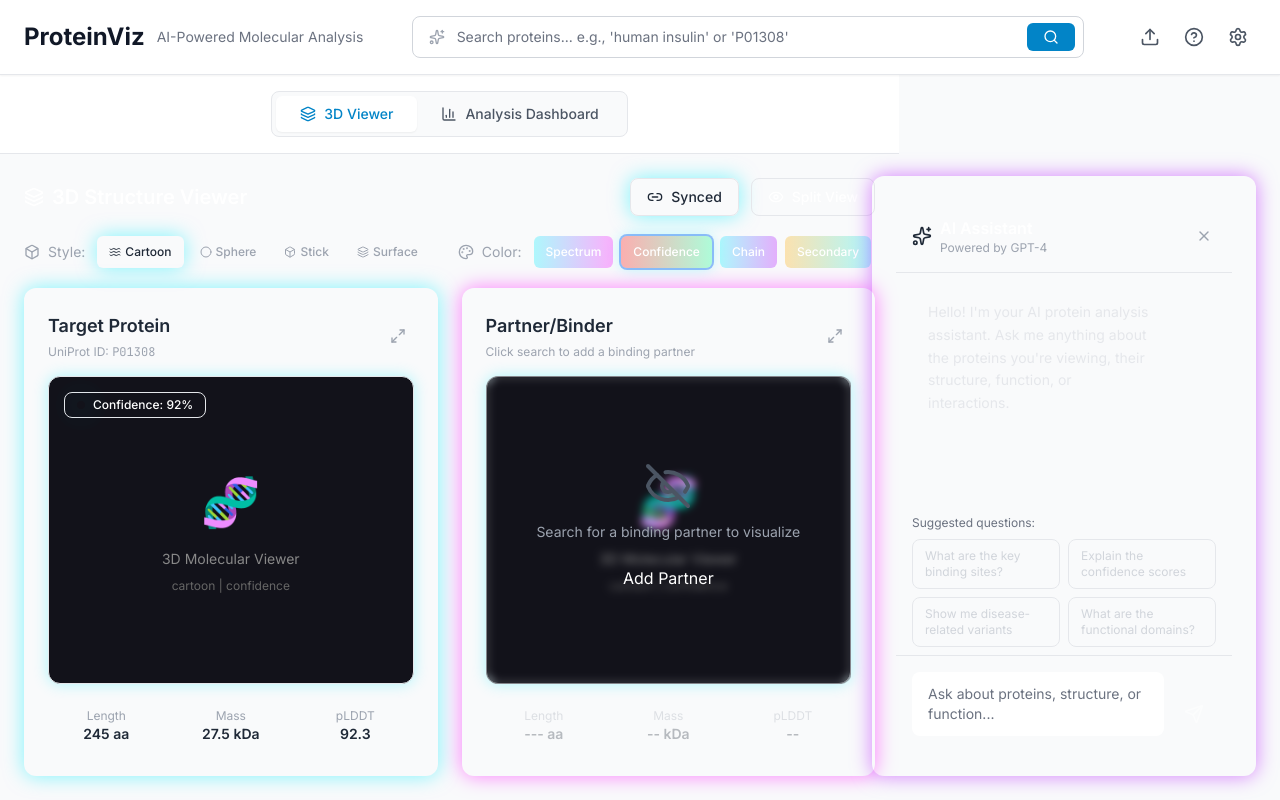
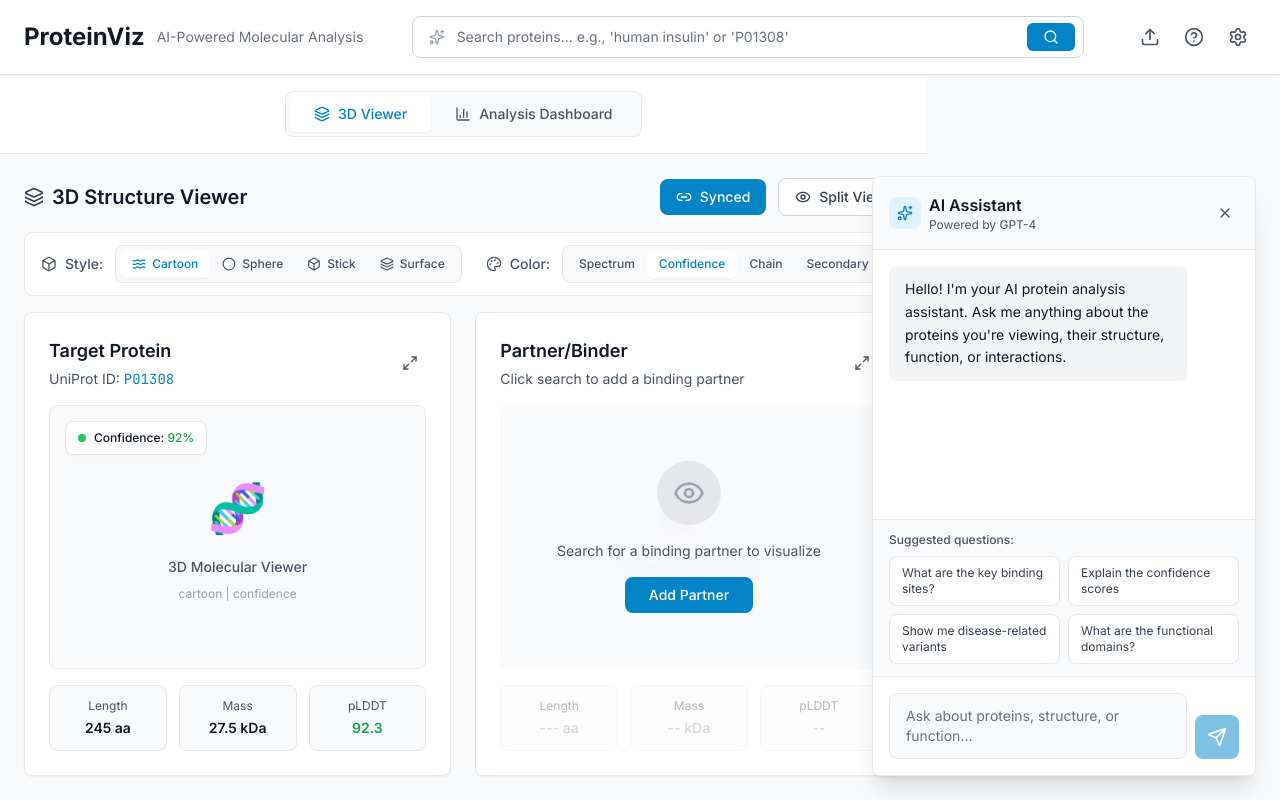
Before and after one commit to rsingh135/ProteinArchitect, a React (Vite) app in the folder frontend/: page / in a window 1280 px wide. Built offline with nearby package versions, Linux system fonts and the light colour scheme.

Commit message:
contrast

```diff
--- a/frontend/src/components/chat/AIChat.jsx
+++ b/frontend/src/components/chat/AIChat.jsx
@@ -1,8 +1,7 @@
 import React, { useState, useRef, useEffect } from 'react';
 import { motion, AnimatePresence } from 'framer-motion';
-import { Send, Sparkles, X, MinusCircle, Loader } from 'lucide-react';
+import { Send, Sparkles, X, Loader } from 'lucide-react';
 import { useProteinStore } from '../../store/proteinStore';
-import GlassCard from '../shared/GlassCard';
 
 const AIChat = () => {
   const { isChatOpen, setIsChatOpen } = useProteinStore();
@@ -61,7 +60,7 @@ const AIChat = () => {
     return (
       <button
         onClick={() => setIsChatOpen(true)}
-        className="fixed bottom-6 right-6 px-6 py-3 bg-gradient-to-r from-neon-cyan to-neon-purple text-white rounded-full shadow-neon-cyan hover:shadow-neon-magenta transition-all duration-300 flex items-center space-x-2 z-50 animate-glow-pulse"
+        className="fixed bottom-6 right-6 px-6 py-3 bg-primary-600 text-white rounded-lg shadow-lg hover:bg-primary-700 transition-all flex items-center space-x-2 z-50"
       >
         <Sparkles className="w-5 h-5" />
         <span className="font-medium">Ask AI Assistant</span>
@@ -72,29 +71,28 @@ const AIChat = () => {
   return (
     <AnimatePresence>
       <motion.div
-        initial={{ opacity: 0, x: 100 }}
-        animate={{ opacity: 1, x: 0 }}
-        exit={{ opacity: 0, x: 100 }}
+        initial={{ opacity: 0, y: 20 }}
+        animate={{ opacity: 1, y: 0 }}
+        exit={{ opacity: 0, y: 20 }}
         className="fixed right-6 bottom-6 w-96 h-[600px] z-50"
       >
-        <GlassCard className="h-full flex flex-col p-0 overflow-hidden" neonBorder neonColor="purple">
+        <div className="bg-white rounded-lg border border-gray-200 shadow-xl h-full flex flex-col overflow-hidden">
           {/* Header */}
-          <div className="flex items-center justify-between p-4 border-b border-dark-border bg-dark-elevated/50">
+          <div className="flex items-center justify-between p-4 border-b border-gray-200 bg-gray-50">
             <div className="flex items-center space-x-2">
-              <div className="relative">
-                <Sparkles className="w-5 h-5 text-neon-purple" />
-                <div className="absolute inset-0 bg-neon-purple blur-md opacity-50"></div>
+              <div className="w-8 h-8 bg-primary-100 rounded-lg flex items-center justify-center">
+                <Sparkles className="w-4 h-4 text-primary-600" />
               </div>
               <div>
-                <h3 className="font-semibold text-white">AI Assistant</h3>
-                <p className="text-xs text-gray-400">Powered by GPT-4</p>
+                <h3 className="font-semibold text-gray-900">AI Assistant</h3>
+                <p className="text-xs text-gray-600">Powered by GPT-4</p>
               </div>
             </div>
             <button
               onClick={() => setIsChatOpen(false)}
-              className="p-1 rounded-lg hover:bg-dark-hover transition-colors"
+              className="p-1.5 rounded-lg hover:bg-gray-200 transition-colors"
             >
-              <X className="w-4 h-4 text-gray-400" />
+              <X className="w-4 h-4 text-gray-600" />
             </button>
           </div>
 
@@ -106,10 +104,10 @@ const AIChat = () => {
                 className={`flex ${message.role === 'user' ? 'justify-end' : 'justify-start'}`}
               >
                 <div
-                  className={`max-w-[85%] rounded-xl px-4 py-3 ${
+                  className={`max-w-[85%] rounded-lg px-4 py-3 ${
                     message.role === 'user'
-                      ? 'bg-gradient-to-r from-neon-cyan to-neon-blue text-white'
-                      : 'glass text-gray-200'
+                      ? 'bg-primary-600 text-white'
+                      : 'bg-gray-100 text-gray-900'
                   }`}
                 >
                   <p className="text-sm leading-relaxed">{message.content}</p>
@@ -119,9 +117,9 @@ const AIChat = () => {
 
             {isTyping && (
               <div className="flex justify-start">
-                <div className="glass rounded-xl px-4 py-3 flex items-center space-x-2">
-                  <Loader className="w-4 h-4 text-neon-purple animate-spin" />
-                  <span className="text-sm text-gray-400">Analyzing...</span>
+                <div className="bg-gray-100 rounded-lg px-4 py-3 flex items-center space-x-2">
+                  <Loader className="w-4 h-4 text-primary-600 animate-spin" />
+                  <span className="text-sm text-gray-600">Analyzing...</span>
                 </div>
               </div>
             )}
@@ -131,14 +129,14 @@ const AIChat = () => {
 
           {/* Suggested Questions */}
           {messages.length === 1 && (
-            <div className="px-4 pb-2">
-              <p className="text-xs text-gray-500 mb-2">Suggested questions:</p>
+            <div className="px-4 pb-3 border-t border-gray-200 pt-3 bg-gray-50">
+              <p className="text-xs text-gray-600 mb-2 font-medium">Suggested questions:</p>
               <div className="grid grid-cols-2 gap-2">
                 {suggestedQuestions.map((question, index) => (
                   <button
                     key={index}
                     onClick={() => setInput(question)}
-                    className="text-xs text-left px-3 py-2 rounded-lg bg-dark-surface hover:bg-dark-hover border border-dark-border hover:border-neon-purple/50 transition-all duration-300 text-gray-300"
+                    className="text-xs text-left px-3 py-2 rounded-lg bg-white hover:bg-gray-100 border border-gray-200 hover:border-primary-300 transition-all text-gray-700"
                   >
                     {question}
                   </button>
@@ -148,26 +146,26 @@ const AIChat = () => {
           )}
 
           {/* Input */}
-          <div className="p-4 border-t border-dark-border bg-dark-elevated/50">
+          <div className="p-4 border-t border-gray-200 bg-white">
             <div className="flex items-end space-x-2">
               <textarea
                 value={input}
                 onChange={(e) => setInput(e.target.value)}
                 onKeyPress={handleKeyPress}
                 placeholder="Ask about proteins, structure, or function..."
-                className="flex-1 bg-dark-surface rounded-lg px-4 py-3 text-sm text-white placeholder-gray-500 outline-none focus:ring-2 focus:ring-neon-purple resize-none"
+                className="flex-1 bg-gray-50 border border-gray-200 rounded-lg px-4 py-3 text-sm text-gray-900 placeholder-gray-500 outline-none focus:ring-2 focus:ring-primary-500 focus:border-transparent resize-none"
                 rows="2"
               />
               <button
                 onClick={handleSend}
                 disabled={!input.trim()}
-                className="p-3 rounded-lg bg-gradient-to-r from-neon-purple to-neon-magenta text-white hover:shadow-neon-purple transition-all duration-300 disabled:opacity-50 disabled:cursor-not-allowed"
+                className="p-3 rounded-lg bg-primary-600 text-white hover:bg-primary-700 transition-colors disabled:opacity-50 disabled:cursor-not-allowed"
               >
                 <Send className="w-5 h-5" />
               </button>
             </div>
           </div>
-        </GlassCard>
+        </div>
       </motion.div>
     </AnimatePresence>
   );
--- a/frontend/src/components/viewer/DualViewer.jsx
+++ b/frontend/src/components/viewer/DualViewer.jsx
@@ -1,9 +1,8 @@
 import React, { useState } from 'react';
 import { motion } from 'framer-motion';
-import { Layers, Link2, Eye, EyeOff, Maximize2 } from 'lucide-react';
+import { Layers, Link2, Eye, Maximize2 } from 'lucide-react';
 import MolecularViewer from './MolecularViewer';
 import ViewerControls from './ViewerControls';
-import GlassCard from '../shared/GlassCard';
 import { useProteinStore } from '../../store/proteinStore';
 
 const DualViewer = () => {
@@ -28,45 +27,39 @@ const DualViewer = () => {
   };
 
   return (
-    <div className="h-full flex flex-col p-6 space-y-4">
+    <div className="h-full flex flex-col p-6 space-y-4 bg-gray-50">
       {/* Top Controls */}
       <div className="flex items-center justify-between">
-        <div className="flex items-center space-x-2">
-          <h2 className="text-xl font-semibold text-white flex items-center">
-            <Layers className="w-5 h-5 mr-2 text-neon-cyan" />
+        <h2 className="text-xl font-semibold text-gray-900 flex items-center">
+          <Layers className="w-5 h-5 mr-2 text-gray-700" />
           3D Structure Viewer
         </h2>
-        </div>
 
         <div className="flex items-center space-x-3">
           {/* Sync Toggle */}
           <button
             onClick={toggleSync}
-            className={`px-4 py-2 rounded-lg flex items-center space-x-2 transition-all duration-300 ${
+            className={`px-4 py-2 rounded-lg flex items-center space-x-2 transition-all text-sm font-medium ${
               syncRotation
-                ? 'bg-neon-cyan/20 text-neon-cyan border border-neon-cyan/50 shadow-neon-cyan'
-                : 'bg-dark-surface text-gray-400 border border-dark-border hover:bg-dark-hover'
+                ? 'bg-primary-600 text-white'
+                : 'bg-white text-gray-700 border border-gray-300 hover:bg-gray-50'
             }`}
           >
             <Link2 className="w-4 h-4" />
-            <span className="text-sm font-medium">
-              {syncRotation ? 'Synced' : 'Independent'}
-            </span>
+            <span>{syncRotation ? 'Synced' : 'Independent'}</span>
           </button>
 
           {/* View Mode Toggle */}
           <button
             onClick={toggleViewMode}
-            className="px-4 py-2 rounded-lg bg-dark-surface border border-dark-border hover:bg-dark-hover transition-all duration-300 flex items-center space-x-2 text-white"
+            className="px-4 py-2 rounded-lg bg-white border border-gray-300 hover:bg-gray-50 transition-all flex items-center space-x-2 text-gray-700 text-sm font-medium"
           >
             {viewMode === 'split' ? (
               <Eye className="w-4 h-4" />
             ) : (
               <Layers className="w-4 h-4" />
             )}
-            <span className="text-sm font-medium">
-              {viewMode === 'split' ? 'Split View' : 'Overlay'}
-            </span>
+            <span>{viewMode === 'split' ? 'Split View' : 'Overlay'}</span>
           </button>
         </div>
       </div>
@@ -78,20 +71,20 @@ const DualViewer = () => {
       <div className="flex-1 grid grid-cols-2 gap-6">
         {/* Left Viewer - Target Protein */}
         <motion.div
-          initial={{ opacity: 0, x: -20 }}
-          animate={{ opacity: 1, x: 0 }}
+          initial={{ opacity: 0, y: 20 }}
+          animate={{ opacity: 1, y: 0 }}
           transition={{ delay: 0.1 }}
+          className="bg-white rounded-lg border border-gray-200 shadow-sm p-6 flex flex-col"
         >
-          <GlassCard neonBorder neonColor="cyan" className="h-full flex flex-col">
           <div className="flex items-center justify-between mb-4">
             <div>
-                <h3 className="text-lg font-semibold neon-text-cyan">Target Protein</h3>
-                <p className="text-xs text-gray-400 mt-1">
-                  UniProt ID: <span className="font-mono text-neon-cyan">P01308</span>
+              <h3 className="text-lg font-semibold text-gray-900">Target Protein</h3>
+              <p className="text-sm text-gray-600 mt-1">
+                UniProt ID: <span className="font-mono text-primary-600">P01308</span>
               </p>
             </div>
-              <button className="p-2 rounded-lg hover:bg-dark-hover transition-colors">
-                <Maximize2 className="w-4 h-4 text-gray-400" />
+            <button className="p-2 rounded-lg hover:bg-gray-100 transition-colors">
+              <Maximize2 className="w-4 h-4 text-gray-600" />
             </button>
           </div>
 
@@ -105,50 +98,49 @@ const DualViewer = () => {
             />
 
             {/* Confidence Badge */}
-              <div className="absolute top-4 left-4 px-3 py-1 rounded-lg glass border border-neon-cyan/30">
+            <div className="absolute top-4 left-4 px-3 py-2 rounded-lg bg-white border border-gray-200 shadow-sm">
               <div className="flex items-center space-x-2">
-                  <div className="w-2 h-2 rounded-full bg-neon-green animate-glow-pulse"></div>
-                  <span className="text-xs text-white font-medium">
-                    Confidence: <span className="text-neon-green">92%</span>
+                <div className="w-2 h-2 rounded-full bg-green-500"></div>
+                <span className="text-xs text-gray-900 font-medium">
+                  Confidence: <span className="text-green-600">92%</span>
                 </span>
               </div>
             </div>
           </div>
 
           {/* Quick Stats */}
-            <div className="mt-4 grid grid-cols-3 gap-2">
-              <div className="text-center py-2 rounded-lg bg-dark-surface/50">
-                <div className="text-xs text-gray-400">Length</div>
-                <div className="text-sm font-semibold text-neon-cyan">245 aa</div>
+          <div className="mt-4 grid grid-cols-3 gap-3">
+            <div className="text-center py-3 rounded-lg bg-gray-50 border border-gray-200">
+              <div className="text-xs text-gray-600 mb-1">Length</div>
+              <div className="text-sm font-semibold text-gray-900">245 aa</div>
             </div>
-              <div className="text-center py-2 rounded-lg bg-dark-surface/50">
-                <div className="text-xs text-gray-400">Mass</div>
-                <div className="text-sm font-semibold text-neon-cyan">27.5 kDa</div>
+            <div className="text-center py-3 rounded-lg bg-gray-50 border border-gray-200">
+              <div className="text-xs text-gray-600 mb-1">Mass</div>
+              <div className="text-sm font-semibold text-gray-900">27.5 kDa</div>
             </div>
-              <div className="text-center py-2 rounded-lg bg-dark-surface/50">
-                <div className="text-xs text-gray-400">pLDDT</div>
-                <div className="text-sm font-semibold text-neon-green">92.3</div>
+            <div className="text-center py-3 rounded-lg bg-gray-50 border border-gray-200">
+              <div className="text-xs text-gray-600 mb-1">pLDDT</div>
+              <div className="text-sm font-semibold text-green-600">92.3</div>
             </div>
           </div>
-          </GlassCard>
         </motion.div>
 
         {/* Right Viewer - Binder/Partner */}
         <motion.div
-          initial={{ opacity: 0, x: 20 }}
-          animate={{ opacity: 1, x: 0 }}
+          initial={{ opacity: 0, y: 20 }}
+          animate={{ opacity: 1, y: 0 }}
           transition={{ delay: 0.2 }}
+          className="bg-white rounded-lg border border-gray-200 shadow-sm p-6 flex flex-col"
         >
-          <GlassCard neonBorder neonColor="magenta" className="h-full flex flex-col">
           <div className="flex items-center justify-between mb-4">
             <div>
-                <h3 className="text-lg font-semibold neon-text-magenta">Partner/Binder</h3>
-                <p className="text-xs text-gray-400 mt-1">
+              <h3 className="text-lg font-semibold text-gray-900">Partner/Binder</h3>
+              <p className="text-sm text-gray-600 mt-1">
                 Click search to add a binding partner
               </p>
             </div>
-              <button className="p-2 rounded-lg hover:bg-dark-hover transition-colors">
-                <Maximize2 className="w-4 h-4 text-gray-400" />
+            <button className="p-2 rounded-lg hover:bg-gray-100 transition-colors">
+              <Maximize2 className="w-4 h-4 text-gray-600" />
             </button>
           </div>
 
@@ -162,13 +154,15 @@ const DualViewer = () => {
             />
 
             {/* Empty State Overlay */}
-              <div className="absolute inset-0 flex items-center justify-center bg-dark-surface/30 backdrop-blur-sm rounded-xl">
+            <div className="absolute inset-0 flex items-center justify-center bg-gray-50/95 backdrop-blur-sm rounded-lg">
               <div className="text-center">
-                  <EyeOff className="w-12 h-12 text-gray-600 mx-auto mb-3" />
-                  <p className="text-gray-400 text-sm">
+                <div className="w-16 h-16 bg-gray-200 rounded-full flex items-center justify-center mx-auto mb-4">
+                  <Eye className="w-8 h-8 text-gray-400" />
+                </div>
+                <p className="text-gray-600 text-sm mb-4">
                   Search for a binding partner to visualize
                 </p>
-                  <button className="mt-4 px-6 py-2 bg-gradient-to-r from-neon-magenta to-neon-purple text-white rounded-lg hover:shadow-neon-magenta transition-all duration-300">
+                <button className="px-6 py-2 bg-primary-600 text-white rounded-lg hover:bg-primary-700 transition-colors text-sm font-medium">
                   Add Partner
                 </button>
               </div>
@@ -176,21 +170,20 @@ const DualViewer = () => {
           </div>
 
           {/* Quick Stats (Hidden when empty) */}
-            <div className="mt-4 grid grid-cols-3 gap-2 opacity-30">
-              <div className="text-center py-2 rounded-lg bg-dark-surface/50">
-                <div className="text-xs text-gray-400">Length</div>
-                <div className="text-sm font-semibold text-neon-magenta">--- aa</div>
+          <div className="mt-4 grid grid-cols-3 gap-3 opacity-40">
+            <div className="text-center py-3 rounded-lg bg-gray-50 border border-gray-200">
+              <div className="text-xs text-gray-600 mb-1">Length</div>
+              <div className="text-sm font-semibold text-gray-400">--- aa</div>
             </div>
-              <div className="text-center py-2 rounded-lg bg-dark-surface/50">
-                <div className="text-xs text-gray-400">Mass</div>
-                <div className="text-sm font-semibold text-neon-magenta">-- kDa</div>
+            <div className="text-center py-3 rounded-lg bg-gray-50 border border-gray-200">
+              <div className="text-xs text-gray-600 mb-1">Mass</div>
+              <div className="text-sm font-semibold text-gray-400">-- kDa</div>
             </div>
-              <div className="text-center py-2 rounded-lg bg-dark-surface/50">
-                <div className="text-xs text-gray-400">pLDDT</div>
-                <div className="text-sm font-semibold text-neon-magenta">--</div>
+            <div className="text-center py-3 rounded-lg bg-gray-50 border border-gray-200">
+              <div className="text-xs text-gray-600 mb-1">pLDDT</div>
+              <div className="text-sm font-semibold text-gray-400">--</div>
             </div>
           </div>
-          </GlassCard>
         </motion.div>
       </div>
     </div>
--- a/frontend/src/components/viewer/MolecularViewer.jsx
+++ b/frontend/src/components/viewer/MolecularViewer.jsx
@@ -15,21 +15,21 @@ const MolecularViewer = ({
         width,
         height,
         position: 'relative',
-        borderRadius: '12px',
+        borderRadius: '8px',
         overflow: 'hidden',
-        backgroundColor: '#12121a',
+        backgroundColor: '#f9fafb',
         display: 'flex',
         alignItems: 'center',
         justifyContent: 'center',
       }}
-      className="border border-dark-border shadow-glow"
+      className="border border-gray-200"
     >
-      <div style={{ textAlign: 'center', color: '#666' }}>
-        <div style={{ fontSize: '48px', marginBottom: '10px' }}>🧬</div>
-        <div style={{ fontSize: '14px', color: '#888' }}>
+      <div style={{ textAlign: 'center' }}>
+        <div style={{ fontSize: '48px', marginBottom: '12px' }}>🧬</div>
+        <div style={{ fontSize: '14px', color: '#4b5563', fontWeight: '500' }}>
           3D Molecular Viewer
         </div>
-        <div style={{ fontSize: '12px', color: '#666', marginTop: '8px' }}>
+        <div style={{ fontSize: '12px', color: '#9ca3af', marginTop: '8px' }}>
           {style} | {colorScheme}
         </div>
       </div>
--- a/frontend/src/components/viewer/ViewerControls.jsx
+++ b/frontend/src/components/viewer/ViewerControls.jsx
@@ -13,35 +13,35 @@ const ViewerControls = () => {
   ];
 
   const colorSchemes = [
-    { id: 'spectrum', name: 'Spectrum', color: 'linear-gradient(90deg, #00f0ff, #ff00ff)' },
-    { id: 'confidence', name: 'Confidence', color: 'linear-gradient(90deg, #ff0000, #00ff88)' },
-    { id: 'chain', name: 'Chain', color: 'linear-gradient(90deg, #00f0ff, #b000ff)' },
-    { id: 'secondary', name: 'Secondary', color: 'linear-gradient(90deg, #ffaa00, #00f0ff)' },
+    { id: 'spectrum', name: 'Spectrum' },
+    { id: 'confidence', name: 'Confidence' },
+    { id: 'chain', name: 'Chain' },
+    { id: 'secondary', name: 'Secondary' },
   ];
 
   return (
-    <div className="flex items-center space-x-6">
+    <div className="flex items-center space-x-6 bg-white px-4 py-3 rounded-lg border border-gray-200">
       {/* Render Style */}
-      <div className="flex items-center space-x-2">
-        <span className="text-sm text-gray-400 flex items-center">
+      <div className="flex items-center space-x-3">
+        <span className="text-sm text-gray-600 flex items-center font-medium">
           <Box className="w-4 h-4 mr-2" />
           Style:
         </span>
-        <div className="flex space-x-1 glass rounded-lg p-1">
+        <div className="inline-flex rounded-lg border border-gray-200 p-1 bg-gray-50">
           {styles.map((style) => {
             const Icon = style.icon;
             return (
               <button
                 key={style.id}
                 onClick={() => setRenderStyle(style.id)}
-                className={`px-3 py-2 rounded-md text-xs font-medium transition-all duration-300 flex items-center space-x-1 ${
+                className={`px-3 py-1.5 rounded-md text-xs font-medium transition-all flex items-center space-x-1.5 ${
                   renderStyle === style.id
-                    ? 'bg-neon-cyan/20 text-neon-cyan shadow-neon-cyan'
-                    : 'text-gray-400 hover:text-white hover:bg-dark-hover'
+                    ? 'bg-white text-primary-600 shadow-sm'
+                    : 'text-gray-600 hover:text-gray-900'
                 }`}
                 title={style.name}
               >
-                <Icon className="w-3 h-3" />
+                <Icon className="w-3.5 h-3.5" />
                 <span>{style.name}</span>
               </button>
             );
@@ -50,28 +50,24 @@ const ViewerControls = () => {
       </div>
 
       {/* Color Scheme */}
-      <div className="flex items-center space-x-2">
-        <span className="text-sm text-gray-400 flex items-center">
+      <div className="flex items-center space-x-3">
+        <span className="text-sm text-gray-600 flex items-center font-medium">
           <Palette className="w-4 h-4 mr-2" />
           Color:
         </span>
-        <div className="flex space-x-2 glass rounded-lg p-1">
+        <div className="inline-flex rounded-lg border border-gray-200 p-1 bg-gray-50">
           {colorSchemes.map((scheme) => (
             <button
               key={scheme.id}
               onClick={() => setColorScheme(scheme.id)}
-              className={`px-3 py-2 rounded-md text-xs font-medium transition-all duration-300 relative overflow-hidden ${
+              className={`px-3 py-1.5 rounded-md text-xs font-medium transition-all ${
                 colorScheme === scheme.id
-                  ? 'ring-2 ring-neon-cyan shadow-glow'
-                  : 'hover:ring-1 ring-gray-600'
+                  ? 'bg-white text-primary-600 shadow-sm'
+                  : 'text-gray-600 hover:text-gray-900'
               }`}
               title={scheme.name}
             >
-              <div
-                className="absolute inset-0 opacity-30"
-                style={{ background: scheme.color }}
-              />
-              <span className="relative text-white">{scheme.name}</span>
+              {scheme.name}
             </button>
           ))}
         </div>
```
Lines whose indentation alone changed are shown as unchanged.
